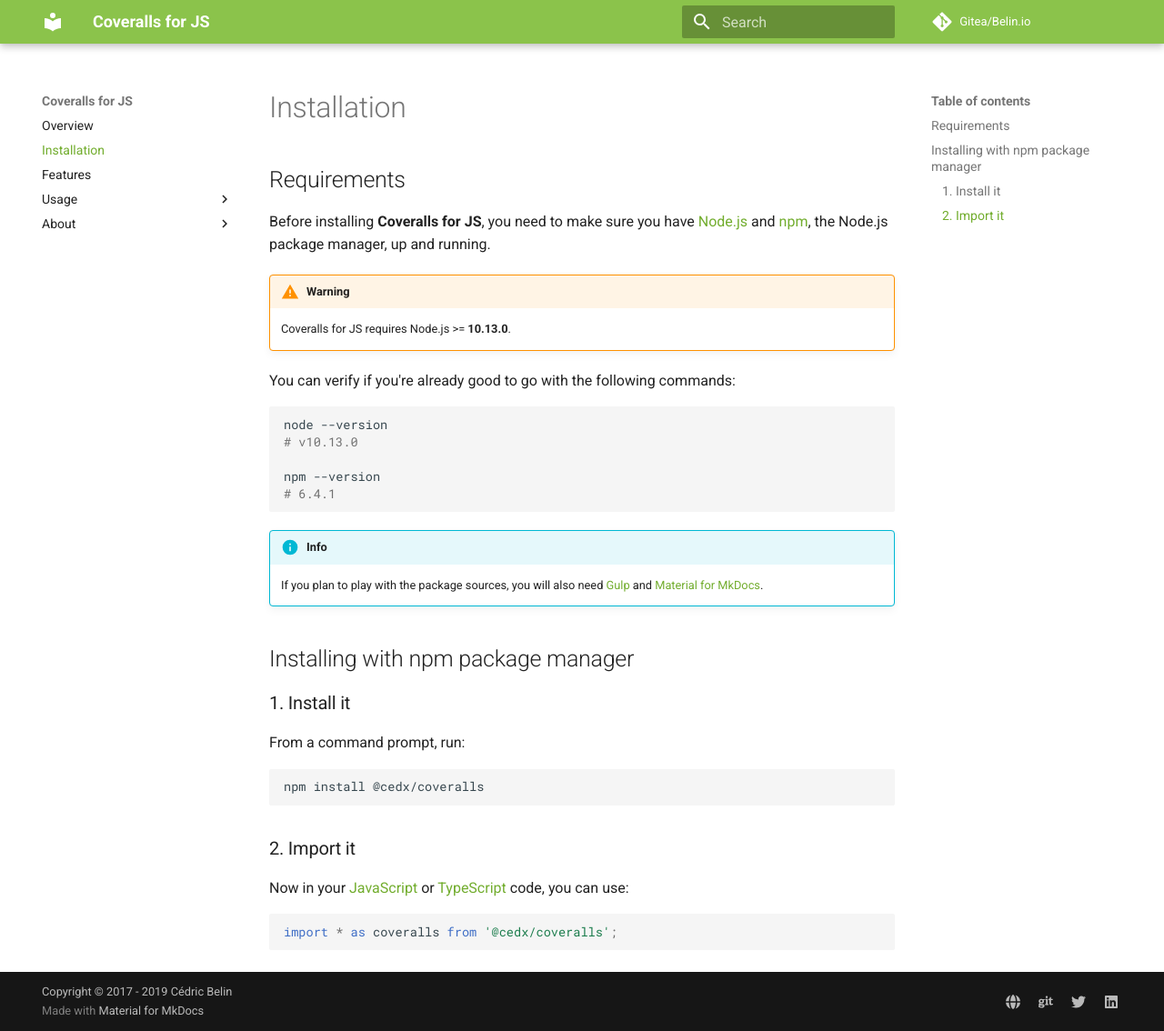
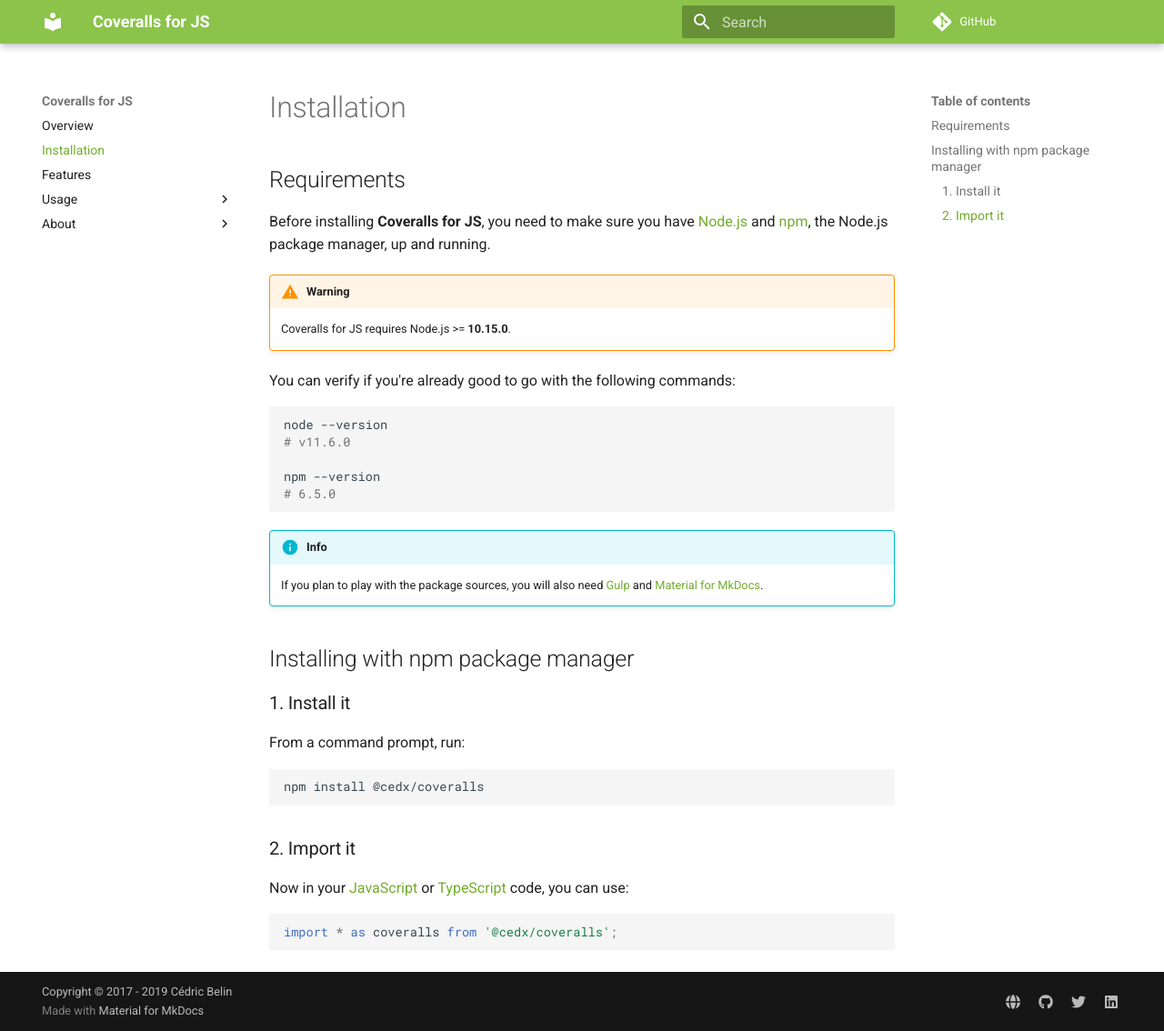
Before and after one commit to cedx/coveralls.js, an MkDocs documentation site: the page built from doc/installation.md, in a window 1280 px wide and 1134 px high. Shown: the whole window at 91% size. Built offline with MkDocs 1.6.1 and Material for MkDocs 9.7.7, drawn with Linux system fonts in a browser that asks for light colours; comment, search, counter and statistics services are not loaded.

Commit message:
Updated the documentation

````diff
--- a/doc/installation.md
+++ b/doc/installation.md
@@ -5,16 +5,16 @@ Before installing **Coveralls for JS**, you need to make sure you have [Node.js]
 and [npm](https://www.npmjs.com), the Node.js package manager, up and running.
 
 !!! warning
-    Coveralls for JS requires Node.js >= **10.13.0**.
+    Coveralls for JS requires Node.js >= **10.15.0**.
 
 You can verify if you're already good to go with the following commands:
 
 ```shell
 node --version
-# v10.13.0
+# v11.6.0
 
 npm --version
-# 6.4.1
+# 6.5.0
 ```
 
 !!! info
--- a/mkdocs.yml
+++ b/mkdocs.yml
@@ -6,8 +6,8 @@ site_url: https://dev.belin.io/coveralls.js
 docs_dir: doc
 site_dir: web
 
-repo_name: Gitea/Belin.io
-repo_url: https://git.belin.io/cedx/coveralls.js
+repo_name: GitHub
+repo_url: https://github.com/cedx/coveralls.js
 edit_uri: ''
 
 copyright: Copyright &copy; 2017 - 2019 Cédric Belin
@@ -18,7 +18,7 @@ google_analytics:
 extra:
   social:
   - {type: globe, link: 'https://belin.io'}
-  - {type: git, link: 'https://git.belin.io/cedx'}
+  - {type: github, link: 'https://github.com/cedx'}
   - {type: twitter, link: 'https://twitter.com/cedxbelin'}
   - {type: linkedin, link: 'https://linkedin.com/in/cedxbelin'}
 
````
Also changed, not shown: CHANGELOG.md (+4 -0 lines), README.md (+2 -2 lines), doc/usage/api.md (+1 -1 lines), doc/usage/cli.md (+1 -1 lines).
